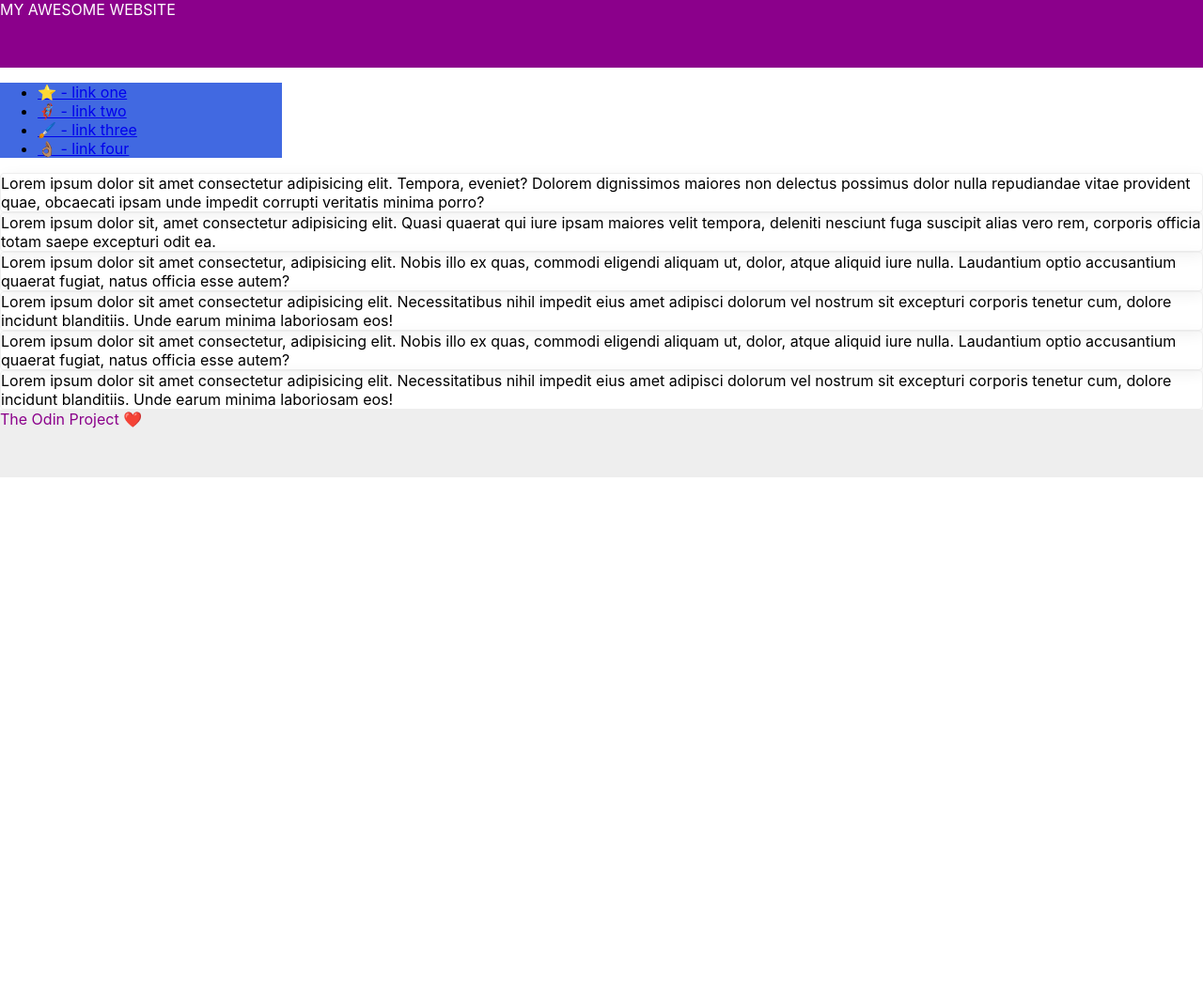
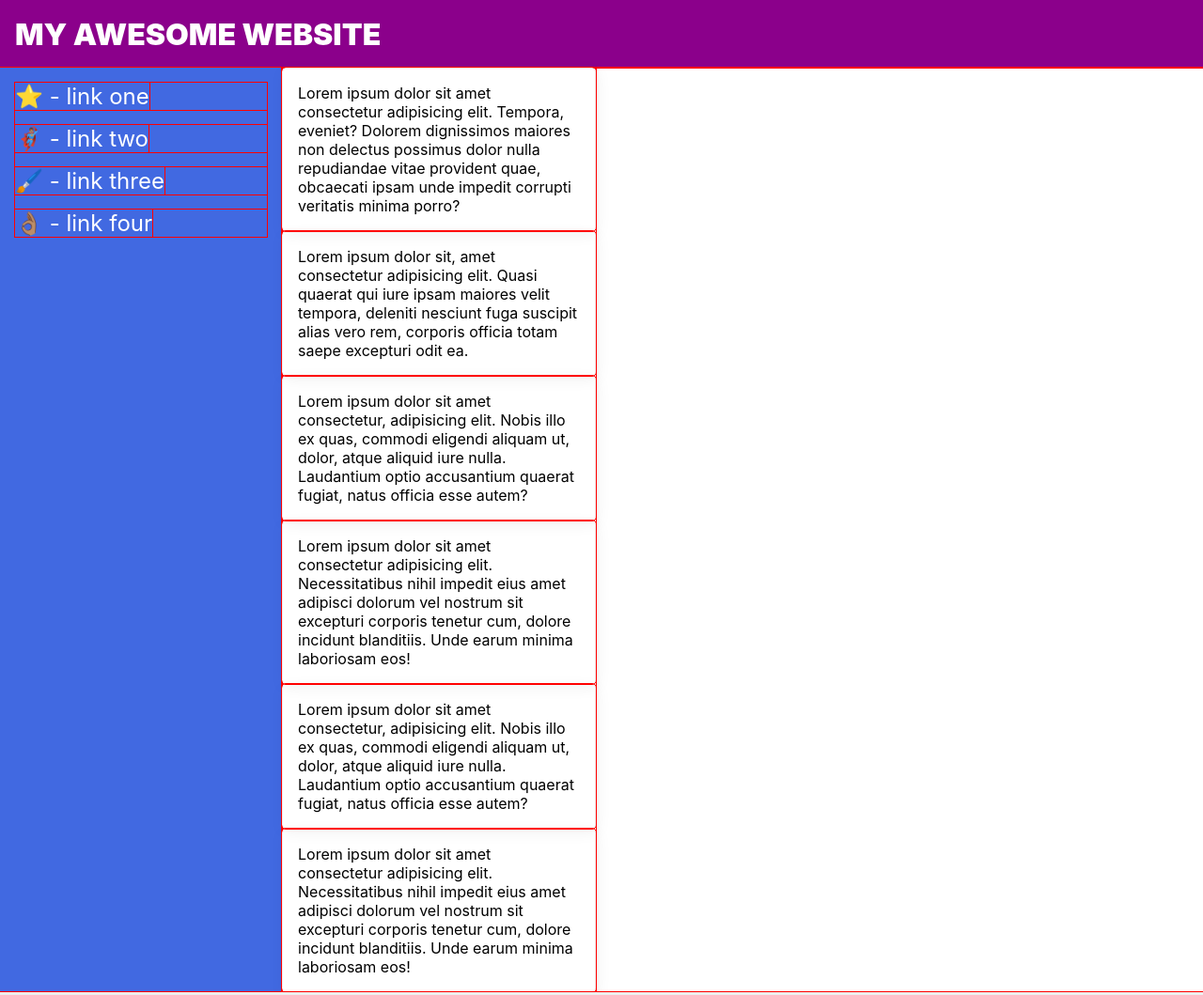
Before and after one commit to Sawertynn/odin-project, a plain HTML site: page css-exercises/foundations/flex/07-flex-layout-2/index.html in a window 1280 px wide. Shown: the top 1059 px of the page at 94% size. Before the commit the page ends 800 px from the top, so only its background shows below. Drawn offline with Linux system fonts and the light colour scheme.

Commit message:
exercise flex 07 something wrong

```diff
--- a/css-exercises/foundations/flex/07-flex-layout-2/index.html
+++ b/css-exercises/foundations/flex/07-flex-layout-2/index.html
@@ -11,7 +11,7 @@
     <div class="header">
       MY AWESOME WEBSITE
     </div>
-
+    <div class="main">
       <div class="sidebar">
         <ul>
           <li><a href="#">⭐ - link one</a></li>
@@ -21,12 +21,15 @@
         </ul>
       </div>
 
+      <div class="containter">
         <div class="card">Lorem ipsum dolor sit amet consectetur adipisicing elit. Tempora, eveniet? Dolorem dignissimos maiores non delectus possimus dolor nulla repudiandae vitae provident quae, obcaecati ipsam unde impedit corrupti veritatis minima porro?</div>
         <div class="card">Lorem ipsum dolor sit, amet consectetur adipisicing elit. Quasi quaerat qui iure ipsam maiores velit tempora, deleniti nesciunt fuga suscipit alias vero rem, corporis officia totam saepe excepturi odit ea.</div>
         <div class="card">Lorem ipsum dolor sit amet consectetur, adipisicing elit. Nobis illo ex quas, commodi eligendi aliquam ut, dolor, atque aliquid iure nulla. Laudantium optio accusantium quaerat fugiat, natus officia esse autem?</div>
         <div class="card">Lorem ipsum dolor sit amet consectetur adipisicing elit. Necessitatibus nihil impedit eius amet adipisci dolorum vel nostrum sit excepturi corporis tenetur cum, dolore incidunt blanditiis. Unde earum minima laboriosam eos!</div>
         <div class="card">Lorem ipsum dolor sit amet consectetur, adipisicing elit. Nobis illo ex quas, commodi eligendi aliquam ut, dolor, atque aliquid iure nulla. Laudantium optio accusantium quaerat fugiat, natus officia esse autem?</div>
         <div class="card">Lorem ipsum dolor sit amet consectetur adipisicing elit. Necessitatibus nihil impedit eius amet adipisci dolorum vel nostrum sit excepturi corporis tenetur cum, dolore incidunt blanditiis. Unde earum minima laboriosam eos!</div>
+      </div>
+    </div>
 
     <div class="footer">
       The Odin Project ❤️
--- a/css-exercises/foundations/flex/07-flex-layout-2/style.css
+++ b/css-exercises/foundations/flex/07-flex-layout-2/style.css
@@ -2,28 +2,81 @@ body {
   font-family: -apple-system, BlinkMacSystemFont, 'Segoe UI', Roboto, Oxygen, Ubuntu, Cantarell, 'Open Sans', 'Helvetica Neue', sans-serif;
   margin: 0;
   min-height: 100vh;
+
+  display: flex;
+  flex-direction: column;
 }
 
 .header {
   height: 72px;
   background: darkmagenta;
   color: white;
+
+  display: flex;
+  align-items: center;
+  font-size: 32px;
+  font-weight: 900;
+  padding-left: 16px;
+}
+
+* {
+  outline: 1px solid red;;
+}
+
+.main {
+  flex: 1;
+  display: flex;
 }
 
 .footer {
   height: 72px;
   background: #eee;
   color: darkmagenta;
+
+  display: flex;
+  justify-content: center;
+  align-items: center;
 }
 
 .sidebar {
   width: 300px;
   background: royalblue;
   box-sizing: border-box;
+
+  flex-shrink: 0;
+  padding: 16px;
+}
+
+.sidebar ul {
+  list-style-type: none;
+  padding: 0;
+  margin: 0;
+}
+
+.sidebar li {
+  margin-bottom: 16px;
+}
+
+.sidebar a {
+  color: white;
+  font-size: 24px;
+  text-decoration: none;
+
+}
+
+.container {
+  display: flex;
+  flex-wrap: wrap;
+
+  padding: 48px;
+  gap: 32px;
 }
 
 .card {
   border: 1px solid #eee;
   box-shadow: 2px 4px 16px rgba(0,0,0,.06);
   border-radius: 4px;
+
+  padding: 16px;
+  width: 300px;
 }
```
Lines whose indentation alone changed are shown as unchanged.
